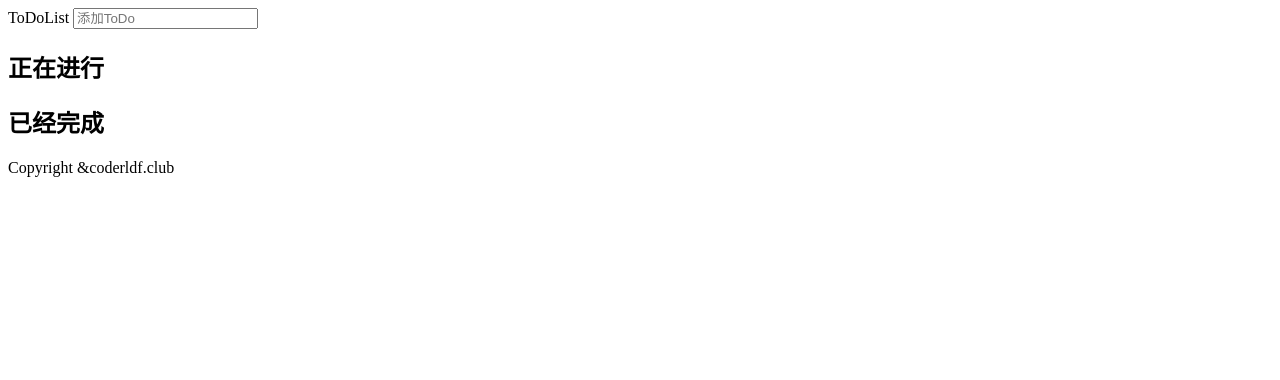
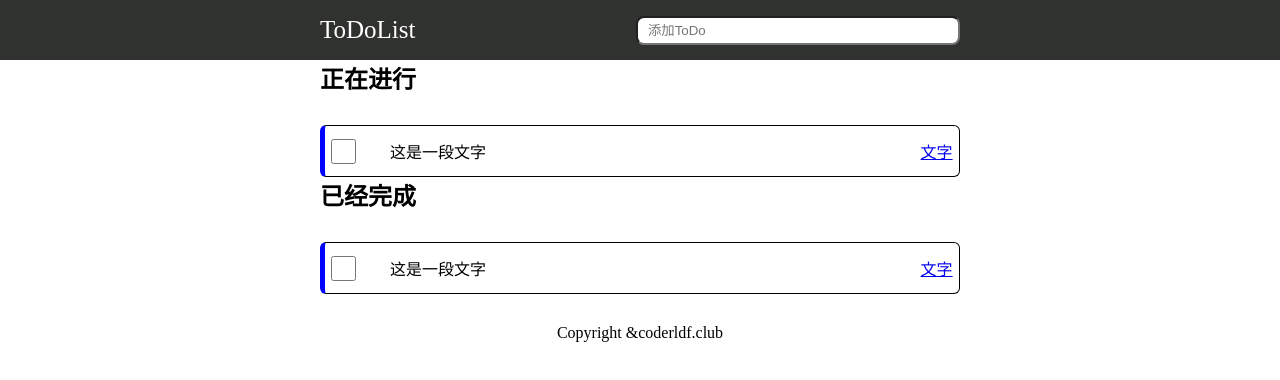
Before and after one commit to ldfhub/DoThings, a plain HTML site: page index.html in a window 1280 px wide. Drawn offline with Linux system fonts and the light colour scheme.

Commit message:
开始写js

```diff
--- a/css/index.css
+++ b/css/index.css
@@ -0,0 +1,84 @@
+*{
+	margin: 0;
+	padding: 0;
+}
+header{
+	width: 100%;
+	height: 60px;
+	display: flex;
+	justify-content: center;
+	background-color: #30322f;
+}
+header section{
+	display: flex;
+	width: 50%;
+	justify-content: space-between;
+	align-items: center;
+}
+header section label{
+	color: #ffffff;
+	font-size: 25px;
+}
+header section input{
+	width: 300px;
+	height: 25px;
+	border-radius: 8px;
+	outline: none;
+	color: #ccc;
+	padding: 0 10px;
+}
+/* main_content开始 */
+#main_content{
+	width: 50%;
+	margin: 0 auto;
+}
+/* todilist开始 */
+#todolist{
+	margin-top: 30px;
+}
+#todolist li{
+	padding: 0 1%;
+	height: 50px;
+	display: flex;
+	justify-content: space-between;
+	align-items: center;
+	border: 1px solid black;
+	border-radius: 6px;
+	border-left: 5px solid blue;
+}
+#todolist li input{
+	width: 25px;
+	height: 25px;
+}
+#todolist li p{
+  flex-basis:80%;
+}
+/* donelist开始 */
+#donelist{
+	margin-top: 30px;
+}
+#donelist li{
+	padding: 0 1%;
+	height: 50px;
+	display: flex;
+	justify-content: space-between;
+	align-items: center;
+	border: 1px solid black;
+	border-radius: 6px;
+	border-left: 5px solid blue;
+}
+#donelist li input{
+	width: 25px;
+	height: 25px;
+}
+#donelist li p{
+  flex-basis:80%;
+}
+/* main_content结束 */
+/* footer—css开始 */
+footer{
+	display: flex;
+	justify-content: center;
+	margin-top: 30px;
+}
+/* footer-css结束 */
--- a/index.html
+++ b/index.html
@@ -14,19 +14,23 @@
 				<input type="text" id="title" name="title" placeholder="添加ToDo" required="required" />
 			</section>
 		</header>
-		<section>
+		<section id="main_content">
 			<h2>正在进行<span id="todocount"></span></h2>
 			<ol id="todolist" class="demo-box">
 				<!-- 需要动态生成的li -->
-				<!-- <li>
+				<li>
 					<input type="checkbox" name="" id="" />
-					<p></p>
-					<a href="#"></a>
-				</li> -->
+					<p>这是一段文字</p>
+					<a href="#">文字</a>
+				</li>
 			</ol>
 			<h2>已经完成 <span id="donecount"></span></h2>
 			<ul id="donelist">
-
+				<li>
+					<input type="checkbox" name="" id="" />
+					<p>这是一段文字</p>
+					<a href="#">文字</a>
+				</li>
 			</ul>
 		</section>
 		<footer>
```
